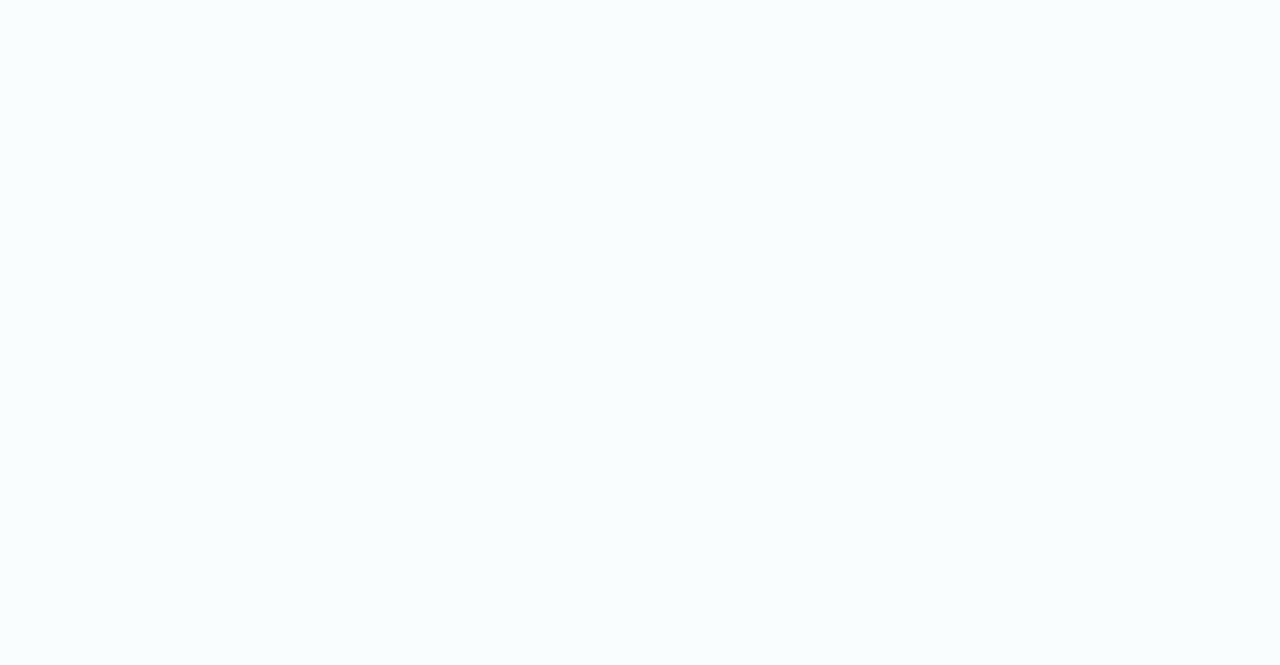
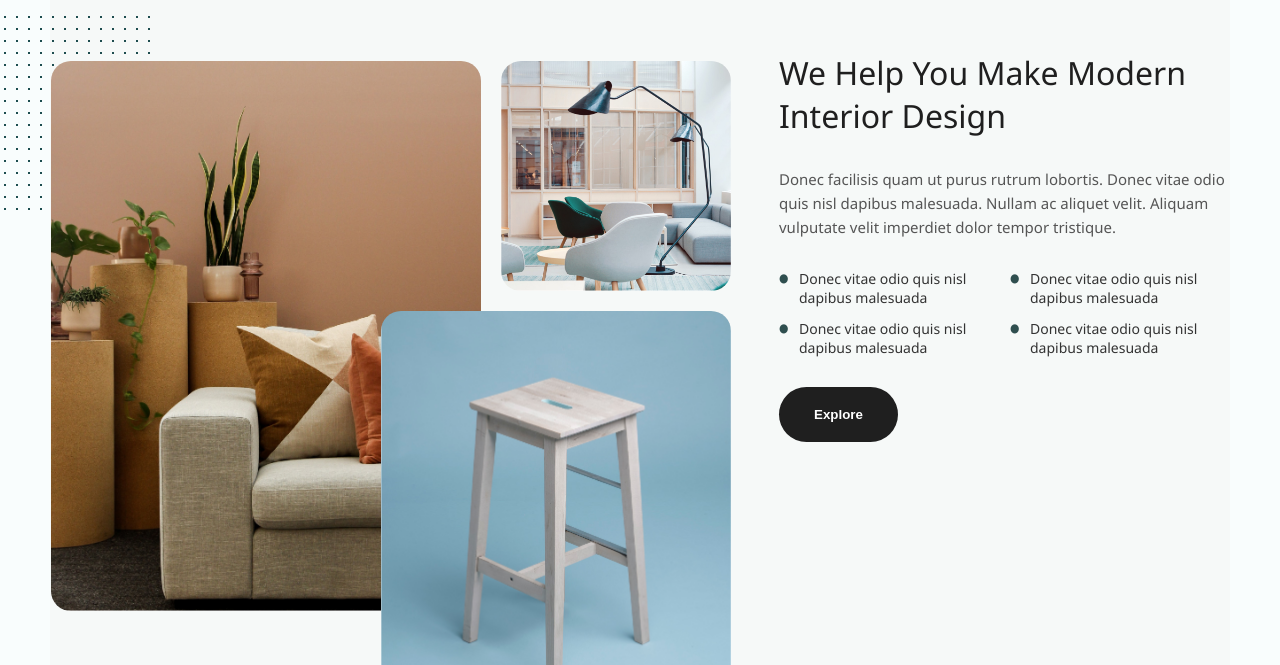
Before and after one commit to Pankajakshan-Vineeth/Furniture-web, a React (Vite) app: page / in a window 1280 px wide. Shown: the part 2135-2800 px from the top of the page. Before the commit the page ends 2116 px from the top, so only its background shows below. Built offline with nearby package versions, Linux system fonts and the light colour scheme.

Commit message:
interior design section completed

```diff
--- /dev/null
+++ b/src/Components/InteriorDesignSection/InteriorDesignSection.css
@@ -0,0 +1,184 @@
+
+.image-text-container{
+  display: flex;
+  gap: 3rem;
+  background-color: #f6f9f8;
+  justify-content: center;
+  align-items: center;
+  margin: 0 50px;
+  padding-top: 50px;
+}
+
+.image-grid {
+  position: relative;
+  width: 680px;
+  height: 680px;
+}
+
+.image-large {
+  position: absolute;
+  width: 430px;
+  height: 550px;
+  top: 30px;
+  left: 0;
+  border-radius: 20px;
+  overflow: hidden;
+  z-index: 2;
+}
+
+.image-small.top-right {
+  position: absolute;
+  width: 230px;
+  height: 230px;
+  top: 0;
+  right: 0;
+  border-radius: 20px;
+  overflow: hidden;
+  z-index: 3;
+  margin-top: 30px;
+}
+
+.image-small.bottom-right {
+  position: absolute;
+  width: 350px;
+  height: 380px;
+  bottom: 0;
+  right: 0;
+  border-radius: 20px;
+  overflow: hidden;
+  z-index: 3;
+  margin-bottom: 20px;
+}
+
+.image img {
+  width: 100%;
+  height: 100%;
+  object-fit: cover;
+  display: block;
+}
+
+.dot-pattern {
+  position: absolute;
+  width: 200px;
+  height: 200px;
+  top: -20px;
+  left: -100px;
+  background-image: radial-gradient(#1d4d4f 1.5px, transparent 1.5px);
+  background-size: 12px 12px;
+  z-index: 1;
+}
+
+.content {
+  flex: 1;
+  max-width: 450px;
+  padding-bottom: 250px;
+}
+
+.content h2 {
+  font-size: 32px;
+  font-weight: 400;
+  margin-bottom: 30px;
+  color: #1f1f1f;
+}
+
+.content p {
+  font-size: 15px;
+  color: #555;
+  margin-bottom: 24px;
+  line-height: 1.6;
+    margin-bottom: 30px;
+
+}
+
+.features {
+  list-style: none;
+  padding: 0;
+  margin: 0 0 30px;
+  display: grid;
+  grid-template-columns: 1fr 1fr;
+  gap: 12px;
+}
+
+.features li {
+  position: relative;
+  padding-left: 20px;
+  font-size: 14px;
+  color: #333;
+}
+
+.features li::before {
+  content: "●";
+  position: absolute;
+  left: 0;
+  color: #2f4f4f;
+  font-size: 12px;
+}
+
+.explore-btn {
+  background-color: #1f1f1f;
+  color: #fff;
+  padding: 20px 35px;
+  border: none;
+  border-radius: 35px;
+  cursor: pointer;
+  font-weight: bold;
+  transition: background-color 0.3s ease;
+}
+
+.explore-btn:hover {
+  background-color: #444;
+}
+
+.chair-section {
+  display: flex;
+  justify-content: space-around;
+  gap: 10px;
+  padding: 50px 70px;
+  background-color: #f3f6f6;
+  flex-wrap: wrap;
+}
+
+.chair-card {
+  width: 350px;
+  height: 150px;
+  background: transparent;
+  display: flex;
+  text-align: left;
+  margin-top: 50px;
+}
+
+.image-container {
+  background-color: #eaf1f1;
+  border-radius: 20px;
+  padding: 10px;
+  display: flex;
+  justify-content: center;
+  align-items: center;
+  height: 100px;
+  width: 120px;
+  margin-top: 20px;
+  margin-right: 20px;
+}
+
+.image-container img {
+  max-width: 180%;
+  height: auto;
+}
+
+.chair-card h3 {
+  margin-top: 20px;
+  font-size: 16px;
+  font-weight: 600;
+}
+
+.chair-card p {
+  color: #555;
+  margin: 10px 0;
+  font-size: 14px;
+}
+
+.chair-card a {
+  color: #111;
+  text-decoration: none;
+  font-weight: 300;
+}
--- /dev/null
+++ b/src/Components/InteriorDesignSection/InteriorDesignSection.jsx
@@ -0,0 +1,89 @@
+import "./InteriorDesignSection.css";
+import imageone from "../../assets/img-grid-1.jpg";
+import imagetwo from "../../assets/img-grid-2.jpg";
+import imagethree from "../../assets/img-grid-3.jpg";
+import Product1 from "../../assets/product-1.png";
+import Product2 from "../../assets/product-2.png";
+import Product3 from "../../assets/product-3.png";
+
+const InteriorDesignSection = () => {
+  const features = [
+    {
+      title: "Nordic Chair",
+      desc: "Donec facilisis quam ut purus rutrum lobortis. Donec vitae odio",
+      img: Product1,
+    },
+    {
+      title: "Kruzo Aero Chair",
+      desc: "Donec facilisis quam ut purus rutrum lobortis. Donec vitae odio",
+      img: Product2,
+    },
+    {
+      title: "Ergonomic Chair",
+      desc: "Donec facilisis quam ut purus rutrum lobortis. Donec vitae odio",
+      img: Product3,
+    },
+  ];
+  return (
+    <div className="section-container">
+      <div className="image-text-container">
+        {/* Left Side with Images */}
+
+        <div className="image-grid">
+          <div className="dot-pattern"></div>
+
+          <div className="image image-large">
+            <img src={imageone} alt="Sofa" />
+          </div>
+
+          <div className="image image-small top-right">
+            <img src={imagetwo} alt="Interior" />
+          </div>
+
+          <div className="image image-small bottom-right">
+            <img src={imagethree} alt="Stool" />
+          </div>
+        </div>
+
+        {/* Right Side with Content */}
+
+        <div className="content">
+          <h2>We Help You Make Modern Interior Design</h2>
+          <p>
+            Donec facilisis quam ut purus rutrum lobortis. Donec vitae odio quis
+            nisl dapibus malesuada. Nullam ac aliquet velit. Aliquam vulputate
+            velit imperdiet dolor tempor tristique.
+          </p>
+
+          <ul className="features">
+            <li>Donec vitae odio quis nisl dapibus malesuada</li>
+            <li>Donec vitae odio quis nisl dapibus malesuada</li>
+            <li>Donec vitae odio quis nisl dapibus malesuada</li>
+            <li>Donec vitae odio quis nisl dapibus malesuada</li>
+          </ul>
+
+          <button className="explore-btn">Explore</button>
+        </div>
+      </div>
+
+      {/* Products section */}
+
+      <div className="chair-section">
+        {features.map((item, index) => (
+          <div className="chair-card" key={index}>
+            <div className="image-container">
+              <img src={item.img} alt={item.title} />
+            </div>
+            <div className="para">
+              <h3>{item.title}</h3>
+              <p>{item.desc}</p>
+              <a href="#">Read More</a>
+            </div>
+          </div>
+        ))}
+      </div>
+    </div>
+  );
+};
+
+export default InteriorDesignSection;
--- a/src/Pages/Home.jsx
+++ b/src/Pages/Home.jsx
@@ -2,6 +2,7 @@ import React from 'react'
 import Hero from '../Components/Hero/Hero'
 import Products from '../Components/Products/Products'
 import WhyChooseUs from '../Components/WhyChooseUs/WhyChooseUs'
+import InteriorDesignSection from '../Components/InteriorDesignSection/InteriorDesignSection'
 
 const Home = () => {
   return (
@@ -9,6 +10,7 @@ const Home = () => {
       <Hero/>
       <Products/>
       <WhyChooseUs/>
+      <InteriorDesignSection/>
     </div>
   )
 }
```
